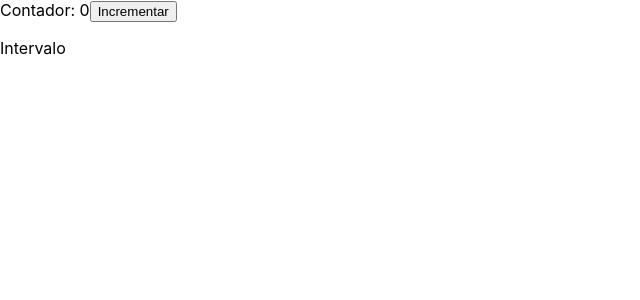
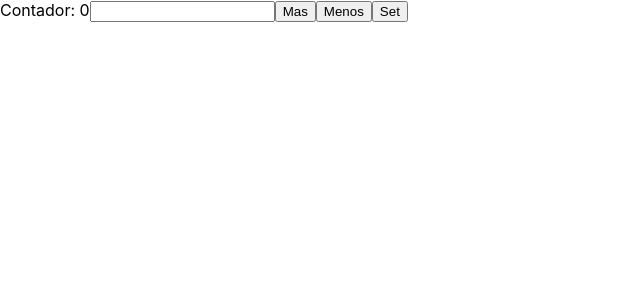
Before and after one commit to mercado-carlos/react-guia-definitiva-holamundo, a React (Vite) app: page / in a window 1280 px wide. Shown: the top 300 px of the page, without its empty margins (0-640 px from the left). Built offline with nearby package versions, Linux system fonts and the light colour scheme.

Commit message:
useReducer

```diff
--- a/src/App.tsx
+++ b/src/App.tsx
@@ -1,64 +1,37 @@
-import React, { Component, useEffect, useState } from 'react';
+import React, { useReducer, useState } from 'react';
 
-const useContador = (inicial: any) => {
-    const [contador, setContador] = useState(inicial);
+const inicial = { contador: 0 };
 
-    const incrementar = () => {
-        setContador(contador + 1);
-    };
-
-    return [contador, incrementar];
+const reducer = (state: any, action: any) => {
+    switch (action.type) {
+        case 'incrementar':
+            return { contador: state.contador + 1 };
+        case 'decrementar':
+            return { contador: state.contador - 1 };
+        case 'set':
+            return { contador: action.payload };
+        default:
+            return state;
+    }
 };
 
-/* const Interval = (props: any) => {
-    const { contador } = props;
-
-    useEffect(() => {
-        const i = setInterval(() => console.log(contador), 1000);
-
-        return () => clearInterval(i);
-    }, [contador]);
-
-    return <p>Intervalo</p>;
-}; */
-interface IntervalProps {
-    contador: number;
-}
-class Interval extends Component<IntervalProps> {
-    constructor(props: IntervalProps) {
-        super(props);
-    }
-
-    intervalo: any = '';
-
-    componentDidMount() {
-        this.intervalo = setInterval(
-            () => console.log(this.props.contador),
-            1000
-        );
-    }
-
-    componentWillUnmount() {
-        clearInterval(this.intervalo);
-    }
-
-    render() {
-        return <p>Intervalo</p>;
-    }
-}
-
 const App = () => {
-    const [contador, incrementar] = useContador(0);
-
-    useEffect(() => {
-        document.title = contador;
-    }, [contador]);
+    const [state, dispatch] = useReducer(reducer, inicial);
+    const [valor, setValor] = useState('');
 
     return (
         <div>
-            Contador: {contador}
-            <button onClick={incrementar}>Incrementar</button>
-            <Interval contador={contador} />
+            Contador: {state.contador}
+            <input value={valor} onChange={(e) => setValor(e.target.value)} />
+            <button onClick={() => dispatch({ type: 'incrementar' })}>
+                Mas
+            </button>
+            <button onClick={() => dispatch({ type: 'decrementar' })}>
+                Menos
+            </button>
+            <button onClick={() => dispatch({ type: 'set', payload: valor })}>
+                Set
+            </button>
         </div>
     );
 };
```
Also changed, not shown: src/useEffect.tsx (added, +66 -0 lines).
